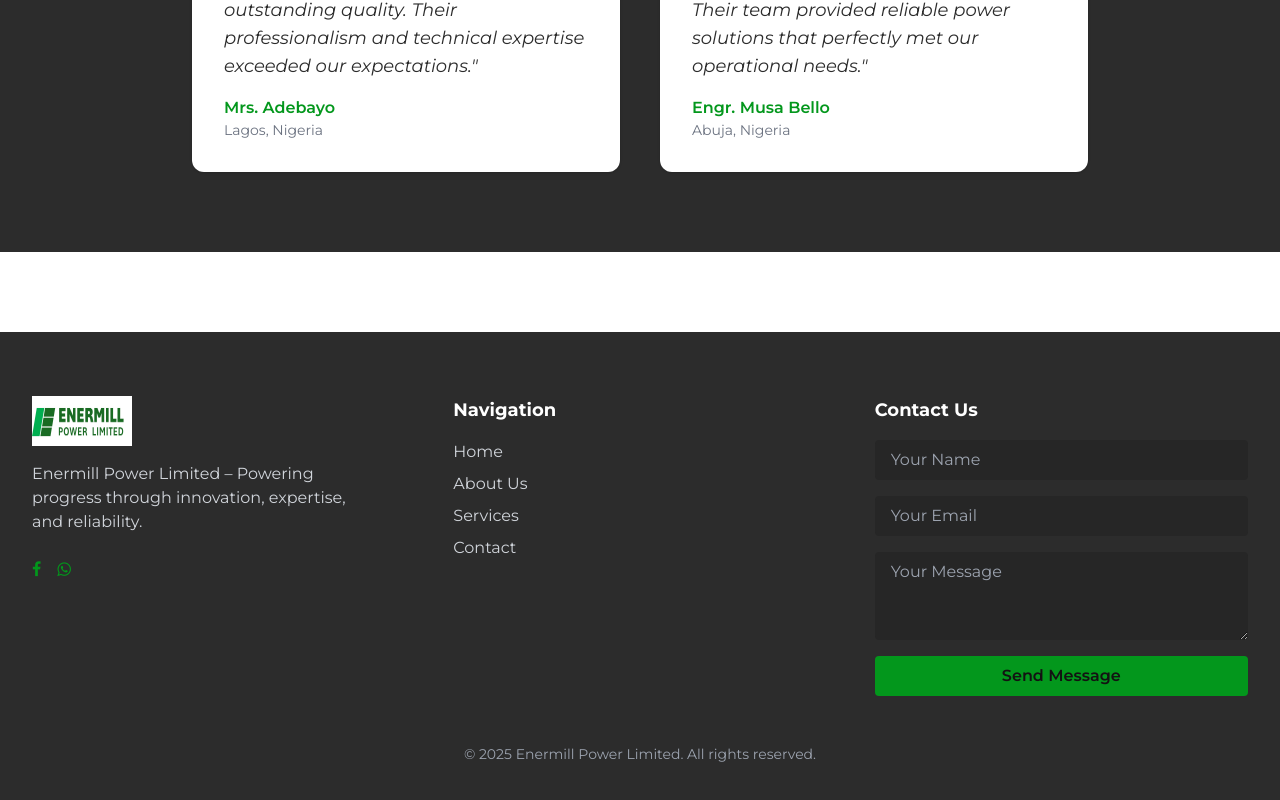
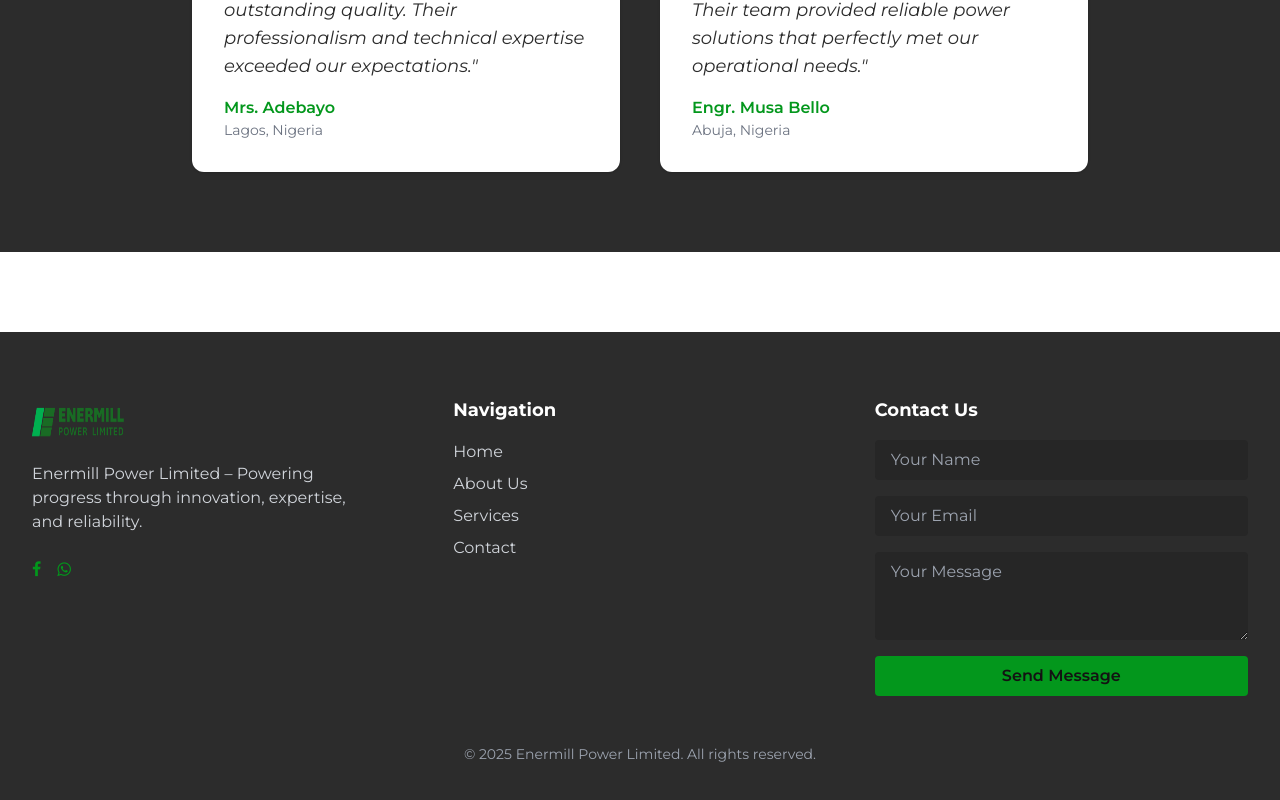
Before and after one commit to Osemensilas/enermill, a Next.js app: page / in a window 1280 px wide. Shown: the part 3920-4720 px from the top of the page. Built offline with nearby package versions, Linux system fonts and the light colour scheme.

Commit message:
New Commit

```diff
--- a/components/Footer.jsx
+++ b/components/Footer.jsx
@@ -7,7 +7,7 @@
             <div className="max-w-7xl mx-auto flex flex-col md:flex-row justify-between gap-12">
                 {/* Logo and description */}
                 <div className="flex-1 flex flex-col items-center md:items-start">
-                <img src="/logo.jpeg" alt="Bodant Logo" className="h-[50px] w-[100px] mb-4" />
+                <img src="/ENERMILL LOGO PNG.png" alt="Bodant Logo" className="h-[50px] w-[100px] mb-4" />
                 <p className="text-gray-300 mb-4 max-w-xs text-center md:text-left">
                     Enermill Power Limited – Powering progress through innovation, expertise, and reliability.
                 </p>
```
